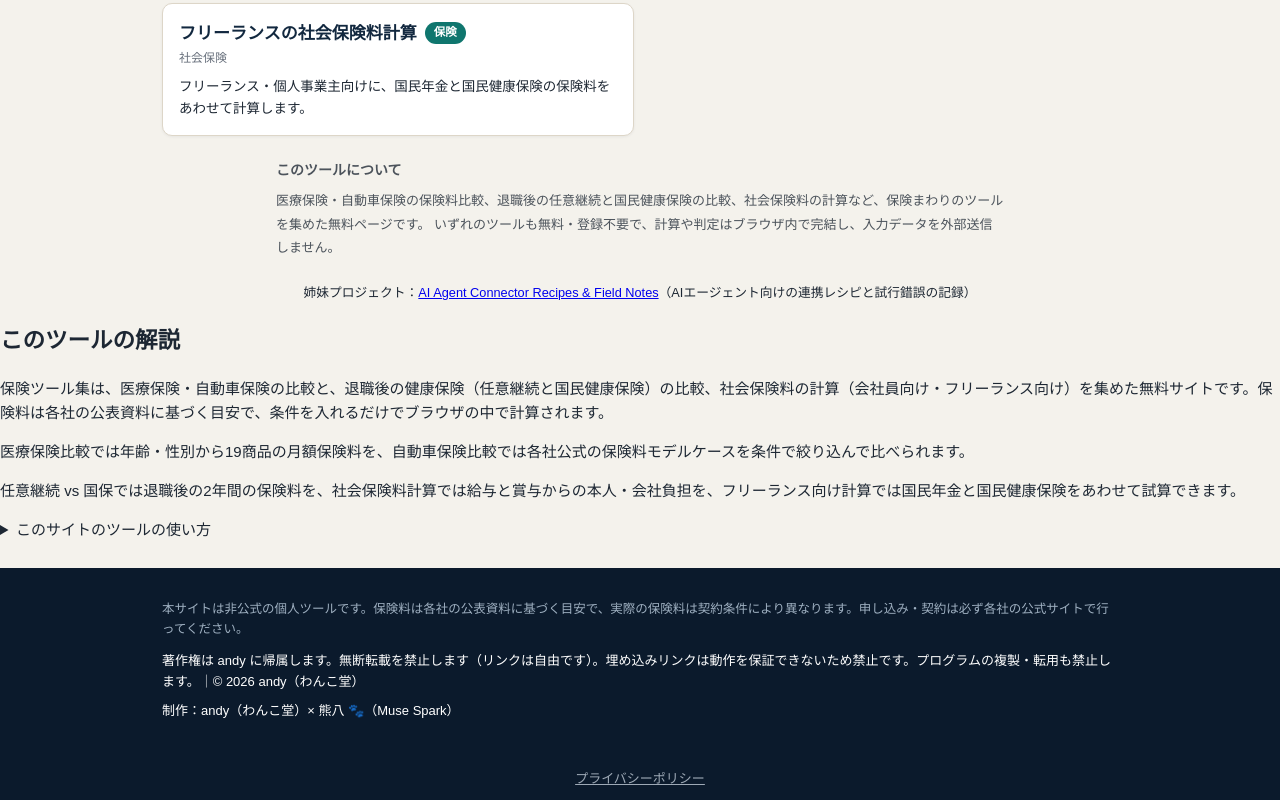
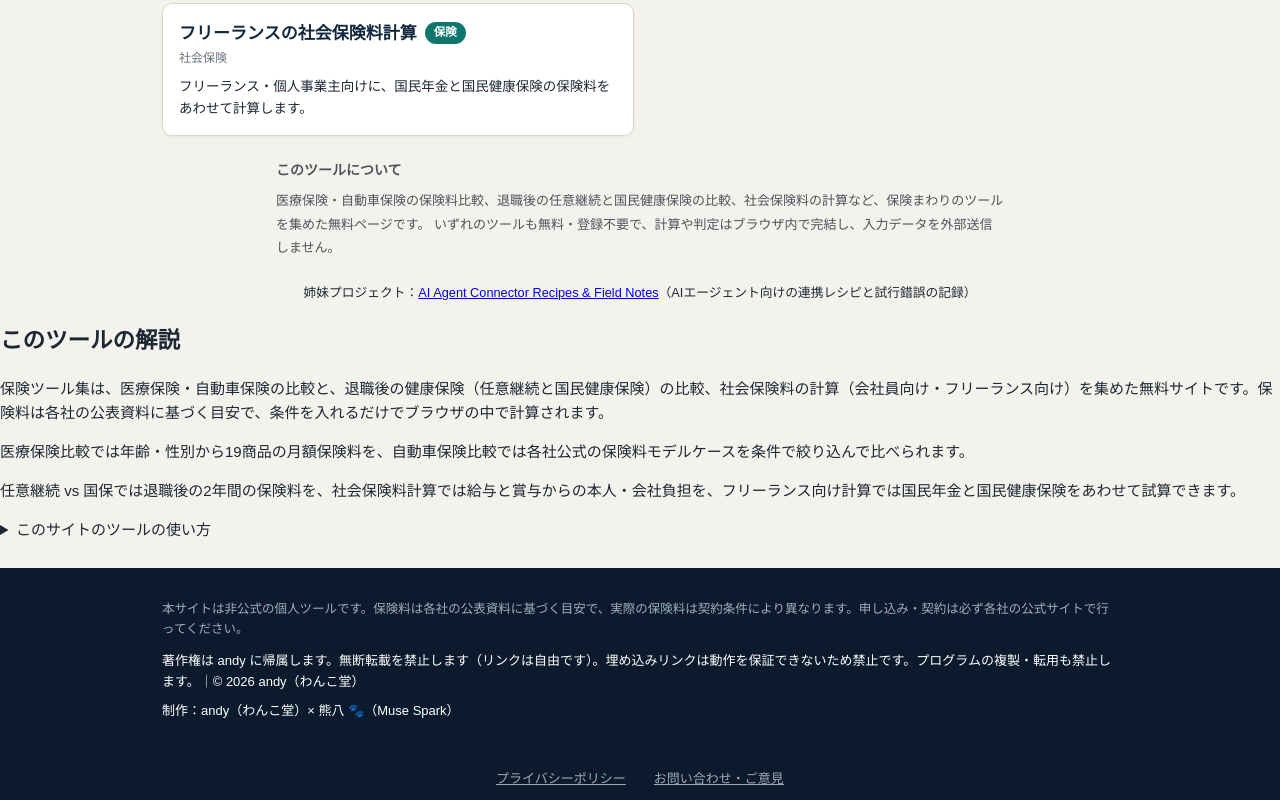
Before and after one commit to wankodo/insurance, a plain HTML site: page index.html in a window 1280 px wide. Shown: the part 573-1373 px from the top of the page. Drawn offline with Linux system fonts and the light colour scheme.

Commit message:
トップに「お問い合わせ・ご意見」フォームへのリンクを追加

```diff
--- a/index.html
+++ b/index.html
@@ -224,7 +224,7 @@ gtag('config', 'G-QQ4435VBMK');
     <p class="credit">著作権は andy に帰属します。無断転載を禁止します（リンクは自由です）。埋め込みリンクは動作を保証できないため禁止です。プログラムの複製・転用も禁止します。｜© 2026 andy（わんこ堂）</p>
     <p class="credit">制作：andy（わんこ堂）× 熊八 🐾（Muse Spark）</p>
   </div>
-  <p class="pp-footer"><button type="button" class="pp-link" data-pp-open>プライバシーポリシー</button></p>
+  <p class="pp-footer"><button type="button" class="pp-link" data-pp-open>プライバシーポリシー</button><a class="pp-link" href="https://forms.gle/qwDBSCjG1rgiiRdT6" target="_blank" rel="noopener">お問い合わせ・ご意見</a></p>
 </footer>
 
 <script>
```
